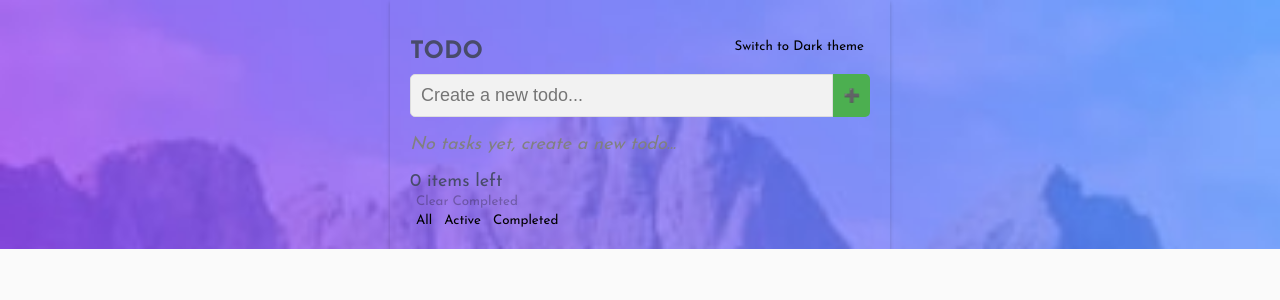
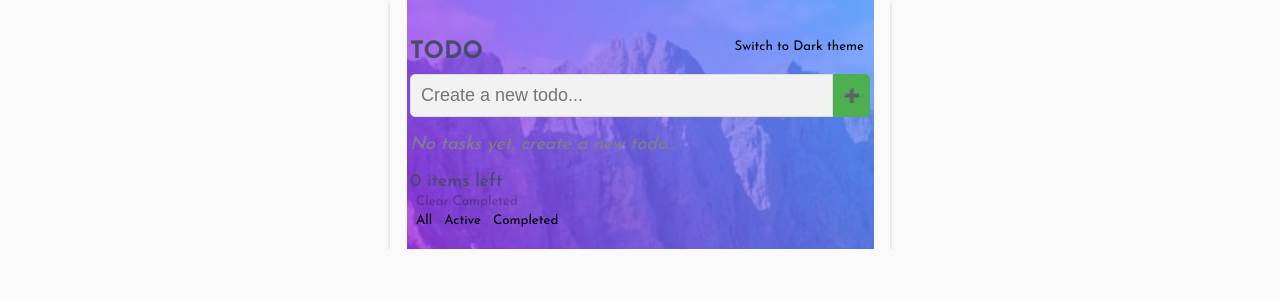
Before and after one commit to yrudikov/frontend-challenge, a Next.js app: page / in a window 1280 px wide. Shown: the top 300 px of the page. Built offline with nearby package versions, Linux system fonts and the light colour scheme.

Commit message:
Resolved Hydration error

```diff
--- a/src/components/TaskList/TaskList.module.css
+++ b/src/components/TaskList/TaskList.module.css
@@ -1,8 +1,9 @@
-/* @resource: /public/images/bg-mobile-light.jpg */
+
 .taskListSection {
     width: 100%;
     background-image: url("/images/bg-mobile-light.jpg") ;
-    background-size: cover;
+    background-size: contain;
+    background-repeat: no-repeat;
     background-position: top;
 }
 
@@ -10,7 +11,6 @@
     margin: 0 auto;
     max-width: 500px;
     padding: 20px;
-    /*background-color: #f2f2f2;*/
     box-shadow: 0 2px 4px rgba(0, 0, 0, 0.2);
 }
 
--- a/src/components/ThemeProviderWrapper.tsx
+++ b/src/components/ThemeProviderWrapper.tsx
@@ -1,14 +1,17 @@
 'use client';
 
-import { ThemeProvider } from 'next-themes';
+import {ThemeProvider} from 'next-themes';
 import React, {memo} from "react";
+import dynamic from "next/dynamic";
 
-const ThemeProviderWrapper = ({ children }: { children: React.ReactNode })=> {
+const ThemeProviderWrapper = dynamic(() => {
+    return Promise.resolve(({children}: { children: React.ReactNode }) => {
         return (
             <ThemeProvider attribute="class" defaultTheme="system">
                 {children}
             </ThemeProvider>
         );
-}
+    })
+}, {ssr: false});
 
     export default memo(ThemeProviderWrapper);
--- a/src/styles/globals.css
+++ b/src/styles/globals.css
@@ -10,6 +10,7 @@
   --element-bg: hsl(236, 33%, 92%);
   --input-bg: hsl(0, 0%, 98%);
   --text-color: hsl(235, 19%, 35%);
+  --text-disabled: hsl(236, 9%, 61%);
   --border-color: hsl(233, 11%, 84%);
   --shadow-color: rgba(0, 0, 0, 0.1);
 }
```
Lines whose indentation alone changed are shown as unchanged.
